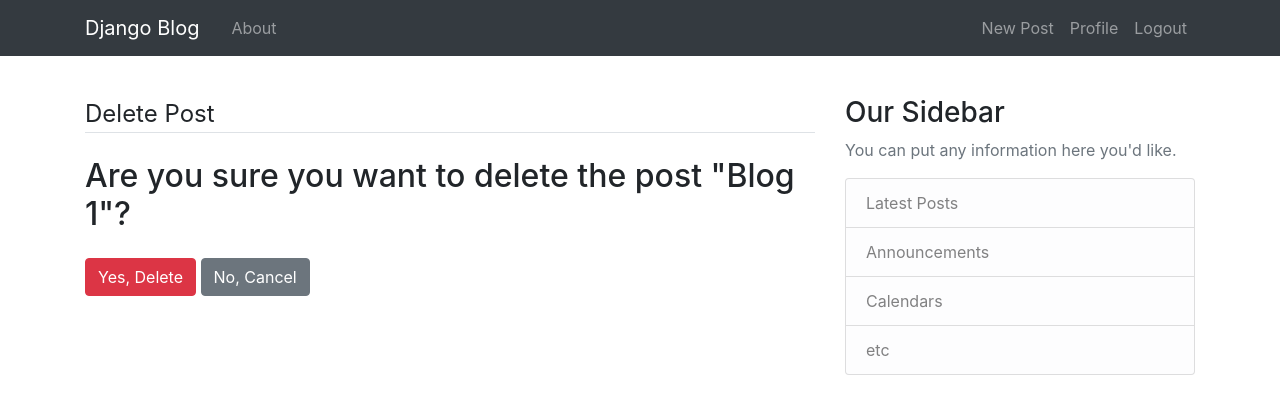
After one commit to raghavendra-musubi/winter_night, a Django app: page /blog/post/1/delete in a window 1280 px wide. The commit adds this page. Shown: the top 414 px of the page. Run offline with Django 3.2, Linux system fonts and the light colour scheme; a user stored in the database is signed in; data comes from the database, SQL or seed files in the repository; both versions use the stored data as it was after the commit; some libraries are stand-ins or nearby versions.

Commit message:
create-edit-delete- post works!

```diff
--- a/blog/templates/blog/base.html
+++ b/blog/templates/blog/base.html
@@ -32,7 +32,7 @@
 
             <div class="container">
 
-                <a class="navbar-brand mr-4" href="/admin/">Django Blog</a>
+                <a class="navbar-brand mr-4" href="{% url 'blog-home' %}">Django Blog</a>
 
                 <button class="navbar-toggler" type="button" data-toggle="collapse" data-target="#navbarToggle"
                     aria-controls="navbarToggle" aria-expanded="false" aria-label="Toggle navigation">
@@ -42,13 +42,14 @@
                 <div class="collapse navbar-collapse" id="navbarToggle">
 
                     <div class="navbar-nav mr-auto">
-                        <a class="nav-item nav-link" href="{% url 'blog-home' %}">Home</a>
+                        <!-- <a class="nav-item nav-link" href="{% url 'blog-home' %}">Home</a> -->
                         <a class="nav-item nav-link" href="{% url 'blog-about' %}">About</a>
                     </div>
 
                     <!-- Navbar Right Side -->
                     <div class="navbar-nav">
                         {% if user.is_authenticated %}
+                            <a class="nav-item nav-link" href="{% url 'post-create' %}">New Post</a>
                             <a class="nav-item nav-link" href="{% url 'profile' %}">Profile</a>
                             <a class="nav-item nav-link" href="{% url 'logout' %}">Logout</a>
                         {% else %}
--- /dev/null
+++ b/blog/templates/blog/post_confirm_delete.html
@@ -0,0 +1,29 @@
+{% extends "blog/base.html" %}
+{% block content %}
+
+<div class="content-section">
+
+    <form method="POST">
+
+        {% csrf_token %}
+
+        <fieldset class="form-group">
+
+            <legend class="border-bottom mb-4"> Delete Post</legend>
+
+            <h2>Are you sure you want to delete the post "{{ object.title }}"?</h2>
+
+        </fieldset>
+
+        <div class="form-group">
+
+            <button class="btn btn-danger" type="submit"> Yes, Delete </button>
+            <a class="btn btn-secondary" href="{% url 'post-detail' object.id %}"> No, Cancel </a>
+
+        </div>
+
+    </form>
+
+</div>
+
+{% endblock content %}
--- a/blog/urls.py
+++ b/blog/urls.py
@@ -4,12 +4,16 @@ from .views import (
     PostListView,
     PostDetailView,
     PostCreateView,
+    PostUpdateView,
+    PostDeleteView,
 )
 
 urlpatterns = [
     # path('', views.home, name="blog-home"), # for function-based home
     path('',PostListView.as_view(), name='blog-home'),
     path('post/<int:pk>/',PostDetailView.as_view(), name='post-detail'),
+    path('post/<int:pk>/update',PostUpdateView.as_view(), name='post-update'),
+    path('post/<int:pk>/delete',PostDeleteView.as_view(), name='post-delete'),
     path('post/new/',PostCreateView.as_view(), name='post-create'),
     path('about/', views.about, name="blog-about"),
 ]
--- a/blog/views.py
+++ b/blog/views.py
@@ -1,23 +1,20 @@
 from django.shortcuts import render
 # from django.http import HttpResponse
-from django.contrib.auth.mixins import LoginRequiredMixin
+from django.contrib.auth.mixins import (
+    LoginRequiredMixin,
+    UserPassesTestMixin
+)
 
 from django.views.generic import (
     ListView,
     DetailView,
     CreateView,
-    )
+    UpdateView,
+    DeleteView
+)
+
 from .models import Post
 
-
-# Create your views here.
-
-# # function-based view
-# def home(request):
-#     context = {
-#         'posts': Post.objects.all()
-#     }
-#     return render(request, 'blog/home.html', context)
 
 
 def about(request):
@@ -41,3 +38,25 @@ class PostCreateView(LoginRequiredMixin, CreateView):
     def form_valid(self, form):
         form.instance.author = self.request.user
         return super().form_valid(form)
+
+class PostUpdateView(LoginRequiredMixin, UserPassesTestMixin, UpdateView):
+    model = Post
+    fields = ['title','content']
+
+    def form_valid(self, form):
+        form.instance.author = self.request.user
+        return super().form_valid(form)
+
+    def test_func(self):
+        post = self.get_object()
+        if self.request.user == post.author: return True
+        else: return False
+
+class PostDeleteView(LoginRequiredMixin, UserPassesTestMixin, DeleteView):
+    model = Post
+    success_url = '/blog/'
+
+    def test_func(self):
+        post = self.get_object()
+        if self.request.user == post.author: return True
+        else: return False
```
Also changed, not shown: blog/templates/blog/post_detail.html (+8 -2 lines), db.sqlite3.
